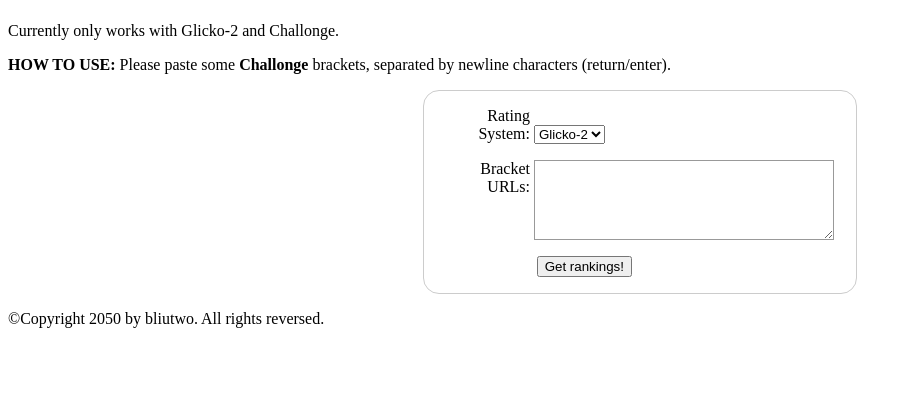
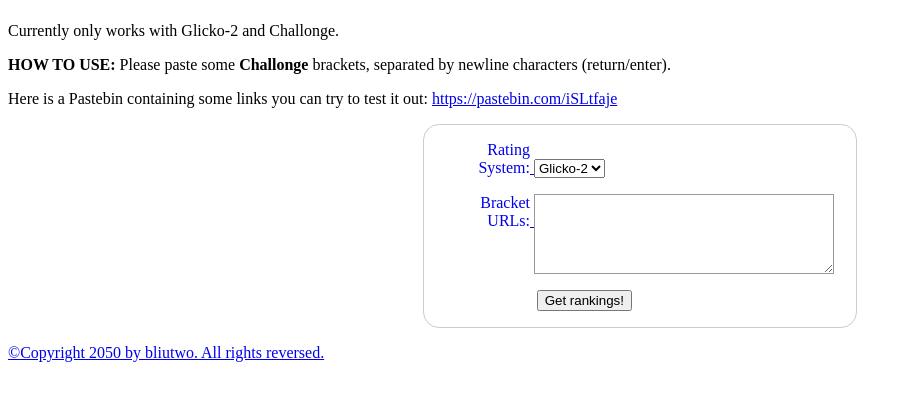
Before and after one commit to bliutwo/django-glicko2, a Django app: page /glicko/ in a window 1280 px wide. Shown: the part 58-459 px from the top of the page, without its empty margins (0-912 px from the left). Run offline with Django 3.2, Linux system fonts and the light colour scheme.

Commit message:
Add link to Pastebin for Challonge links

```diff
--- a/glicko/templates/glicko/index.html
+++ b/glicko/templates/glicko/index.html
@@ -15,6 +15,9 @@
     <p>Currently only works with Glicko-2 and Challonge.</p>
 
     <p><b>HOW TO USE:</b> Please paste some <b>Challonge</b> brackets, separated by newline characters (return/enter).</p>
+
+    <p>Here is a Pastebin containing some links you can try to test it out: <a href = "https://pastebin.com/iSLtfaje">https://pastebin.com/iSLtfaje</p>
+
     <form action="results" method="post">
       {% csrf_token %}
       <!-- <div>
```
